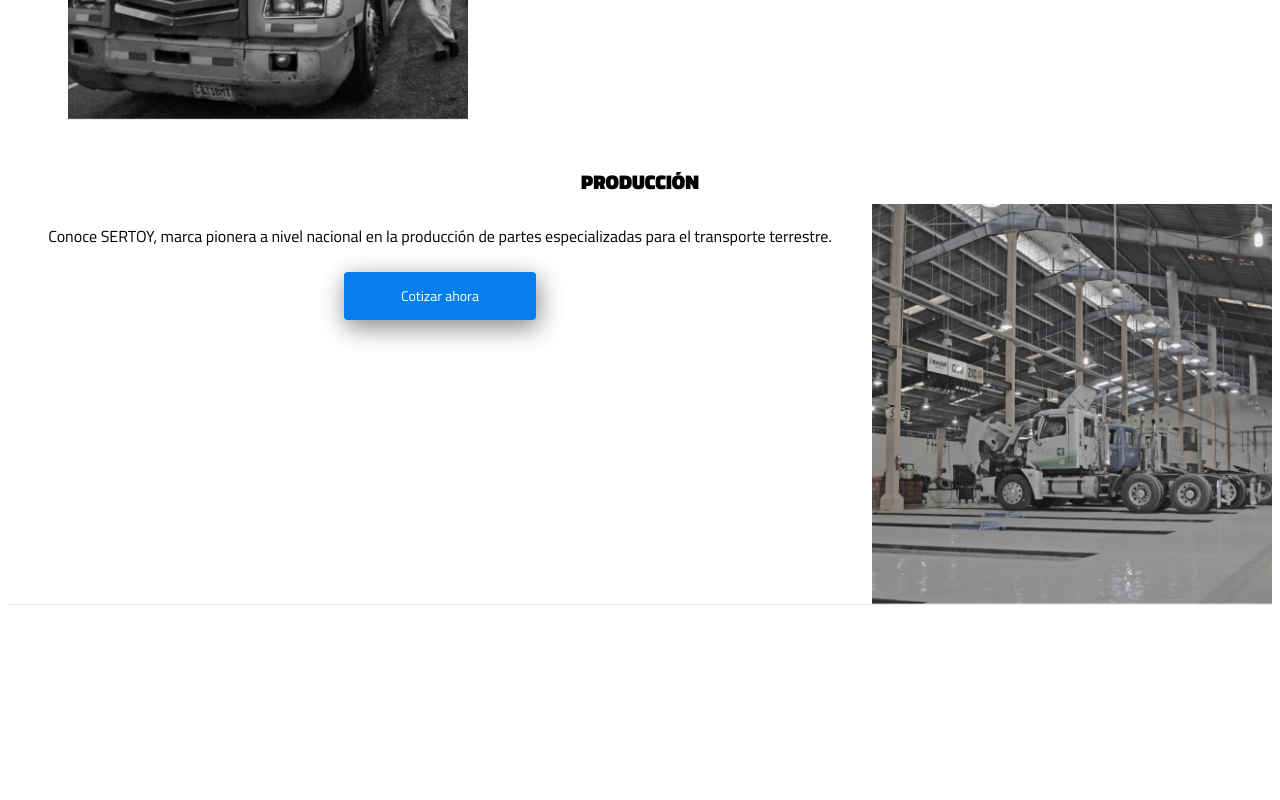
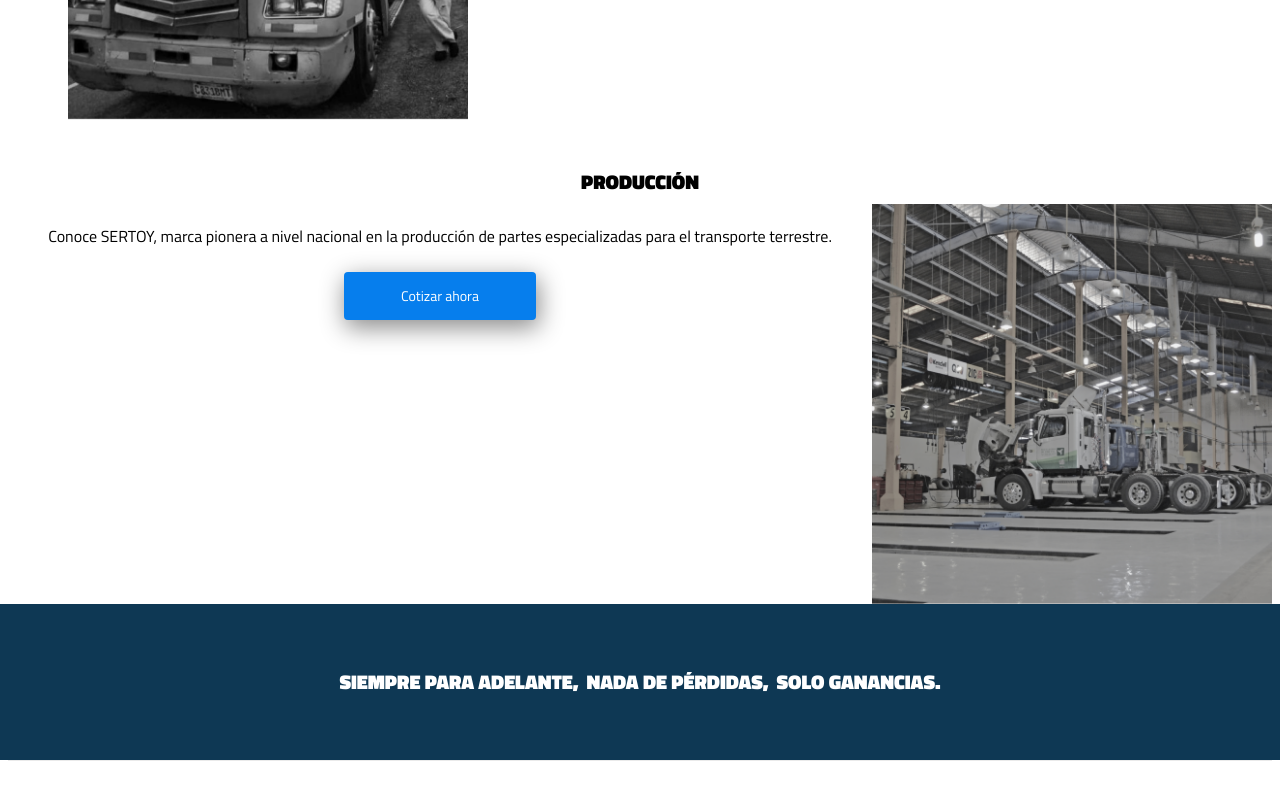
Before and after one commit to alejandroclose/rymsa, a Next.js app: page / in a window 1280 px wide. Shown: the part 1550-2350 px from the top of the page. Before the commit the page ends 2254 px from the top, so only its background shows below. Built offline with nearby package versions, Linux system fonts and the light colour scheme.

Commit message:
added quote component

```diff
--- a/components/features.js
+++ b/components/features.js
@@ -18,7 +18,7 @@ export default function Features() {
                 </div>
                 <div className="w-52 flex flex-col items-center py-6">
                 <Image src="/images/icons/quality.png" width={30} height={30}/>
-                  <dt class="text-xl text-white text-center font-black">
+                  <dt className="text-xl text-white text-center font-black">
                     CALIDAD
                   </dt>
                   <dd className="mt-2 h-40 text-white text-center">
@@ -27,7 +27,7 @@ export default function Features() {
                 </div>
                 <div className="w-52 flex flex-col items-center py-6">
                 <Image src="/images/icons/fast.png" width={30} height={30}/>
-                  <dt class="text-xl text-white text-center font-black">
+                  <dt className="text-xl text-white text-center font-black">
                     RAPIDEZ
                   </dt>
                   <dd className="mt-2 h-40 text-white text-center">
--- /dev/null
+++ b/components/quote.js
@@ -0,0 +1,16 @@
+import { useState } from "react";
+import Image from "next/image";
+
+export default function Quote() {
+  return (
+    <>
+      <div className="py-16 bg-darkBlue w-screen">
+        <div className="w-4/5 flex flex-col mx-auto text-xl text-center justify-center text-white font-black px-4 sm:px-6 lg:px-8 lg:flex-row">
+          <div className="lg:px-1">SIEMPRE PARA ADELANTE,</div>
+          <div className="lg:px-1">NADA DE PÉRDIDAS,</div>
+          <div className="lg:px-1">SOLO GANANCIAS.</div>
+        </div>
+      </div>
+    </>
+  );
+}
--- a/pages/index.js
+++ b/pages/index.js
@@ -4,6 +4,7 @@ import Navbar from "../components/navbar";
 import Hero from "../components/hero";
 import Features from "../components/features";
 import Services from "../components/services";
+import Quote from "../components/quote"
 
 export default function Home() {
   return (
@@ -27,6 +28,7 @@ export default function Home() {
         <Hero></Hero>
         <Features />
         <Services />
+        <Quote/>
       </main>
 
       <footer className={styles.footer}>
```
